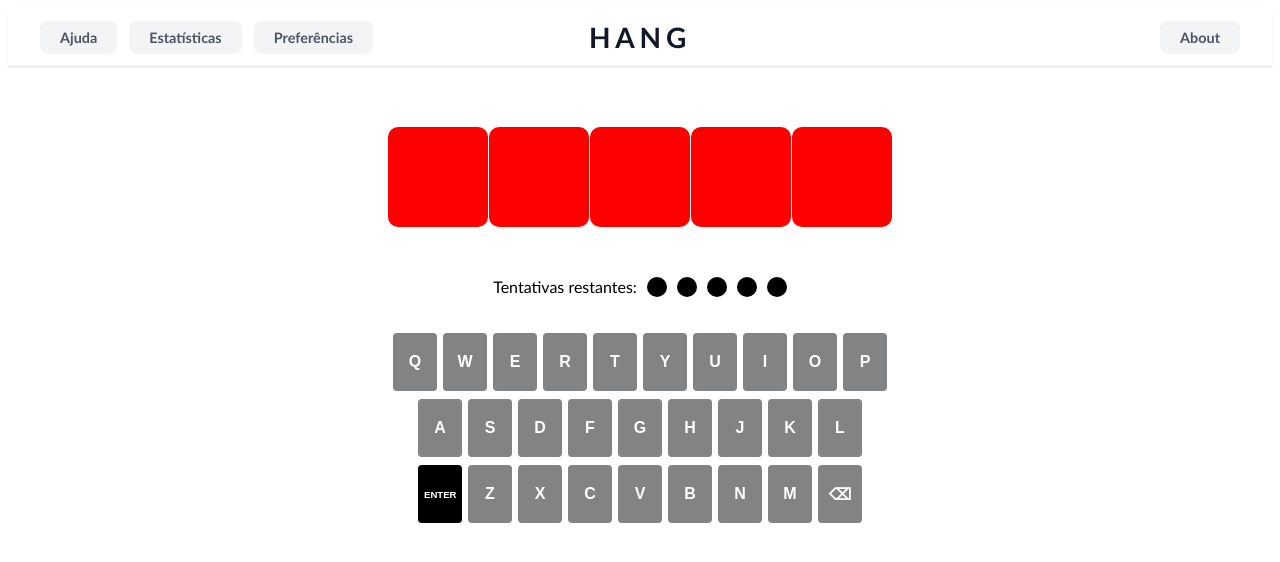
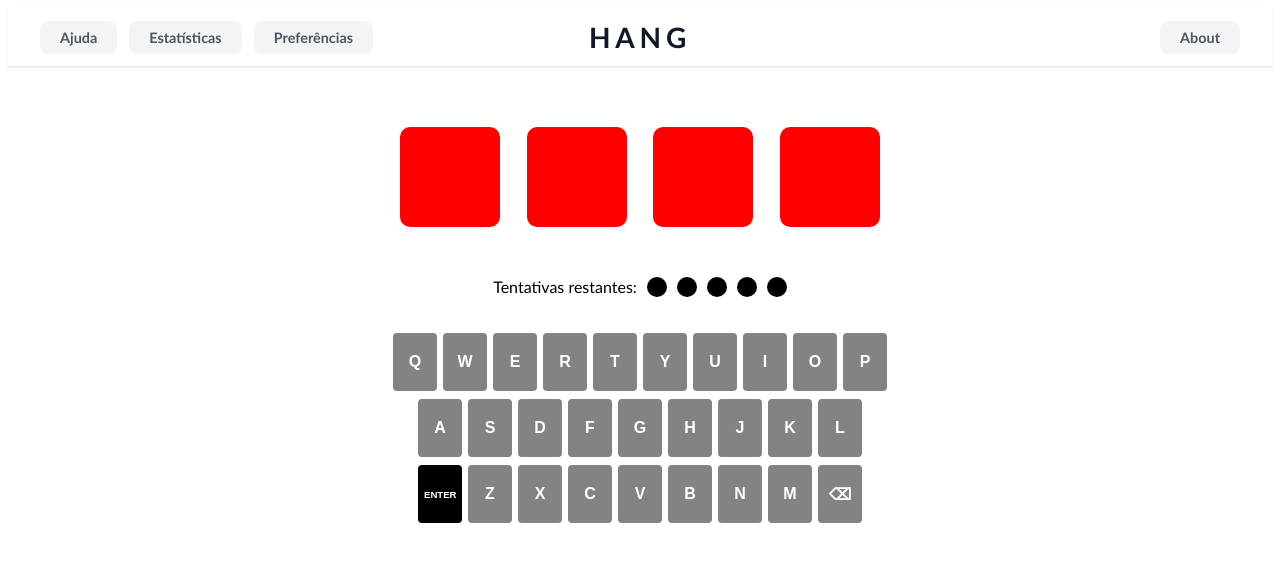
Before and after one commit to guizarolho/vue-hangman, a Vue app: page / in a window 1280 px wide. Shown: the top 562 px of the page. Built offline with nearby package versions, Linux system fonts and the light colour scheme; the HTML template or start-up script is replaced by a standard one.

Commit message:
load game

```diff
--- a/src/components/GameHome.vue
+++ b/src/components/GameHome.vue
@@ -13,7 +13,7 @@ import { GAME_MANAGER, GAME_SETTINGS } from '@/utils/consts.ts'
 import { GameSettingsManager } from '@/game/GameSettingsManager.ts'
 
 const secrets = ['KING', 'QUEEN', 'JACK', 'JOKER']
-const secretWord = secrets[3]
+const secretWord = secrets[0]
 
 const gameManager = new GameManager(secretWord ?? '')
 const settingsManager = new GameSettingsManager()
--- a/src/game/GameManager.ts
+++ b/src/game/GameManager.ts
@@ -133,10 +133,10 @@ export class GameManager {
     const data = localStorage.getItem(GAME_STATS)
     if (!data) return
     const parsed = JSON.parse(data) as GameStats
-    this.gameStats = {
+    Object.assign(this.gameStats, {
       ...parsed,
       lastGame: new Date(parsed.lastGame),
-    }
+    })
   }
 
   saveState() {
@@ -153,8 +153,11 @@ export class GameManager {
   loadState() {
     const data = localStorage.getItem(GAME_STATE)
     if (!data) return
+
     const parsed = JSON.parse(data) as GameState
-    this.gameState = reactive({
+    if (parsed.secretWord !== this.gameState.secretWord) return
+
+    Object.assign(this.gameState, {
       ...parsed,
       rightLetters: new Set(parsed.rightLetters),
       guessedLetters: new Set(parsed.guessedLetters),
```
